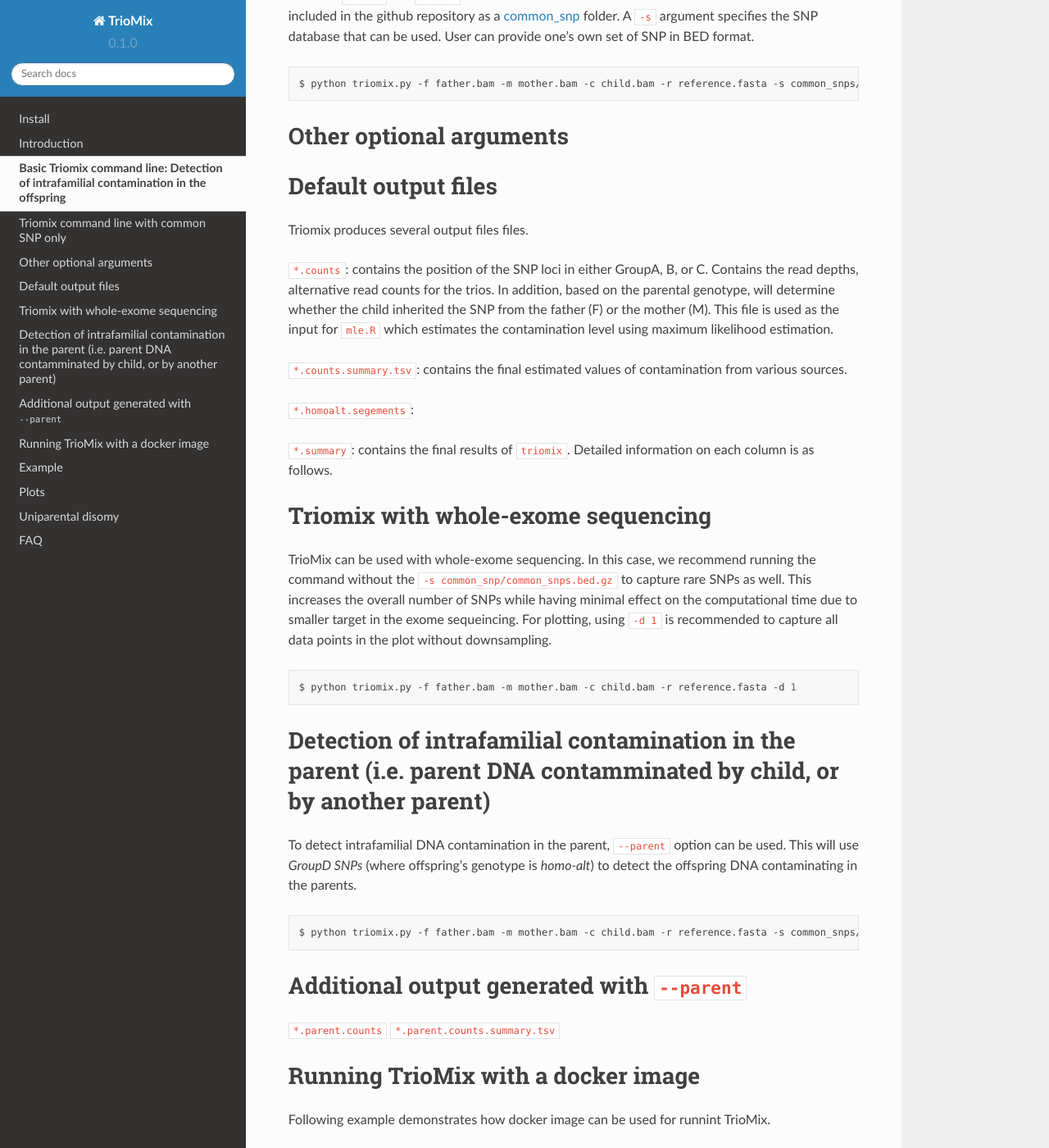
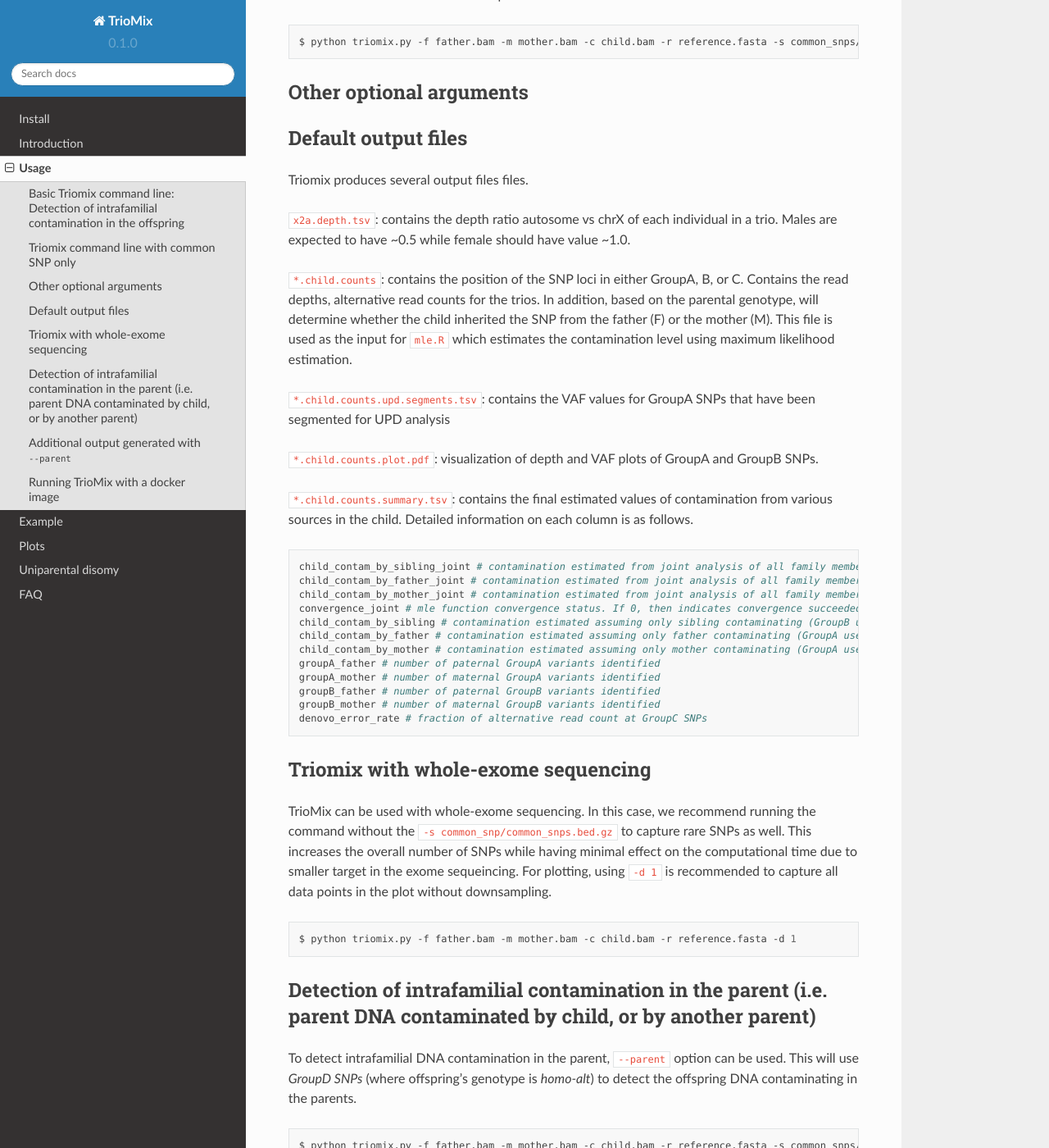
Before and after one commit to cjyoon/triomix_readthedocs, a Sphinx documentation site: the page built from docs/source/usage.rst, in a window 1280 px wide and 1400 px high, scrolled down 559 px. Shown: the whole window at 82% size. Built offline with Sphinx 7.4.7 and the Read the Docs theme 2.0.0, drawn with Linux system fonts in a browser that asks for light colours; some of the changed text lies outside the part shown.

Commit message:
added output description

```diff
--- a/docs/source/usage.rst
+++ b/docs/source/usage.rst
@@ -1,4 +1,4 @@
- Usage
+Usage
 =====
 
 .. _run:
@@ -71,17 +71,31 @@ Default output files
 ------------
 Triomix produces several output files files.
 
+``x2a.depth.tsv``: contains the depth ratio autosome vs chrX of each individual in a trio. Males are expected to have ~0.5 while female should have value ~1.0.
 
-``*.counts``: contains the position of the SNP loci in either GroupA, B, or C. Contains the read depths, alternative read counts for the trios. In addition, based on the parental genotype, will determine whether the child inherited the SNP from the father (F) or the mother (M). This file is used as the input for ``mle.R`` which estimates the contamination level using maximum likelihood estimation.
+``*.child.counts``: contains the position of the SNP loci in either GroupA, B, or C. Contains the read depths, alternative read counts for the trios. In addition, based on the parental genotype, will determine whether the child inherited the SNP from the father (F) or the mother (M). This file is used as the input for ``mle.R`` which estimates the contamination level using maximum likelihood estimation.
 
+``*.child.counts.upd.segments.tsv``: contains the VAF values for GroupA SNPs that have been segmented for UPD analysis
 
-``*.counts.summary.tsv``: contains the final estimated values of contamination from various sources.
+``*.child.counts.plot.pdf``: visualization of depth and VAF plots of GroupA and GroupB SNPs.
 
+``*.child.counts.summary.tsv``: contains the final estimated values of contamination from various sources in the child. Detailed information on each column is as follows.
 
-``*.homoalt.segements``:
+.. code-block:: bash
 
+   child_contam_by_sibling_joint # contamination estimated from joint analysis of all family members (GroupA + GroupB used)
+   child_contam_by_father_joint # contamination estimated from joint analysis of all family members (GroupA + GroupB used)
+   child_contam_by_mother_joint # contamination estimated from joint analysis of all family members (GroupA + GroupB used)
+   convergence_joint # mle function convergence status. If 0, then indicates convergence succeeded.
+   child_contam_by_sibling # contamination estimated assuming only sibling contaminating (GroupB used)
+   child_contam_by_father # contamination estimated assuming only father contaminating (GroupA used)
+   child_contam_by_mother # contamination estimated assuming only mother contaminating (GroupA used)
+   groupA_father # number of paternal GroupA variants identified
+   groupA_mother # number of maternal GroupA variants identified
+   groupB_father # number of paternal GroupB variants identified
+   groupB_mother # number of maternal GroupB variants identified
+   denovo_error_rate # fraction of alternative read count at GroupC SNPs
 
-``*.summary``: contains the final results of ``triomix``. Detailed information on each column is as follows.
 
 
 
@@ -94,7 +108,7 @@ TrioMix can be used with whole-exome sequencing. In this case, we recommend runn
    $ python triomix.py -f father.bam -m mother.bam -c child.bam -r reference.fasta -d 1
 
 
-Detection of intrafamilial contamination in the parent (i.e. parent DNA contamminated by child, or by another parent)
+Detection of intrafamilial contamination in the parent (i.e. parent DNA contaminated by child, or by another parent)
 ------------
 To detect intrafamilial DNA contamination in the parent, ``--parent`` option can be used. This will use *GroupD SNPs* (where offspring's genotype is *homo-alt*) to detect the offspring DNA contaminating in the parents.
 
@@ -105,8 +119,22 @@ To detect intrafamilial DNA contamination in the parent, ``--parent`` option can
 
 Additional output generated with ``--parent``
 ------------
-``*.parent.counts``
+``*.parent.counts``:
 ``*.parent.counts.summary.tsv``
+``*.parent.counts.plot.pdf``
+
+.. code-block:: bash
+
+  mother_contam_by_child  # contamination estimated in the mother (GroupD)
+  father_contam_by_child  # contamination estimated in the father (GroupD)
+  mother_contam_by_father # contamination estimated in the mother (GroupE)
+  father_contam_by_mother # contamination estimated in the fother (GroupE)
+  groupD_mother   # number of maternal GroupD variants identified
+  groupD_father   # number of paternal GroupD variants identified
+  groupE_mother   # number of maternal GroupE variants identified
+  groupE_father   # number of paternal GroupE variants identified
+
+
 
 
 
```
